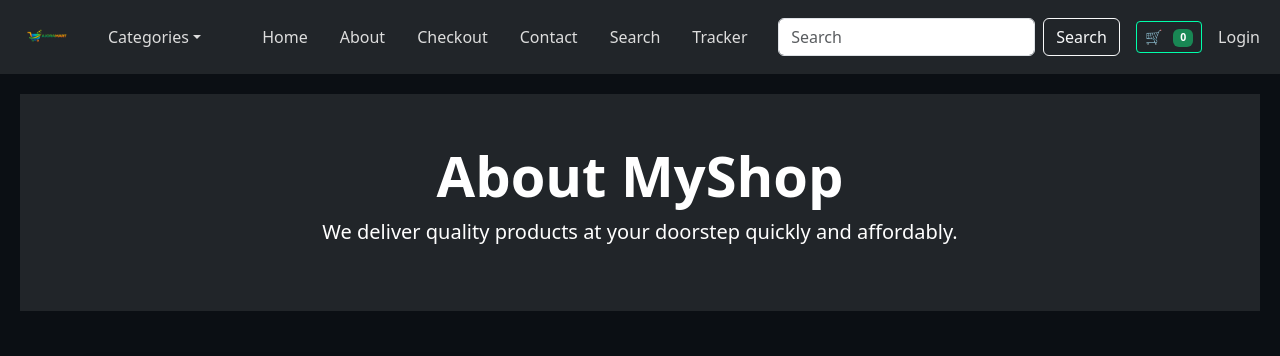
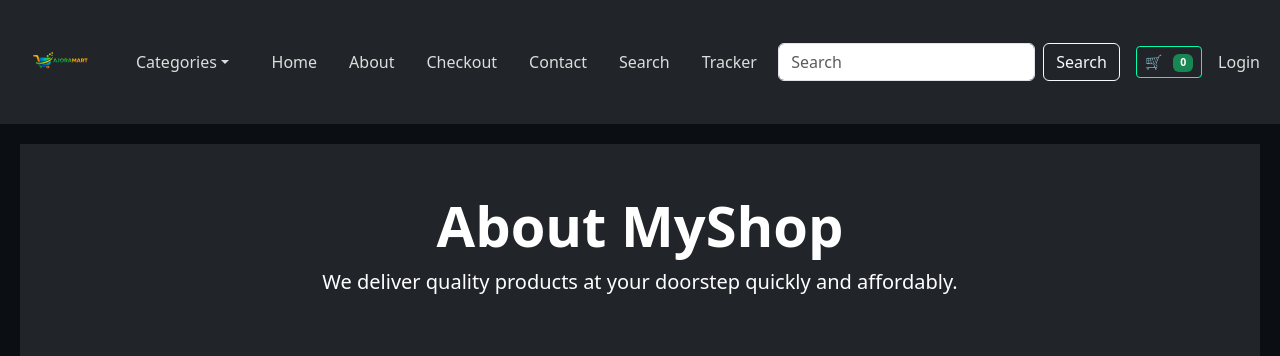
Before and after one commit to officealaj35-oss/django-project, a Django app: page /shop/about/ in a window 1280 px wide. Shown: the top 356 px of the page. Run offline with Django 5.2, Linux system fonts and the light colour scheme.

```diff
--- a/shop/templates/shop/besic.html
+++ b/shop/templates/shop/besic.html
@@ -41,6 +41,10 @@ body {
 .container-main {
     padding: 20px;
 }
+.navbar{
+    padding-top: 12px;
+    padding-bottom: 12px;
+}
 </style>
 
 </head>
@@ -55,8 +59,8 @@ body {
     <img src="{% static 'logo/ajoramart.png' %}"
          alt="AJORAMART"
          style="
-            height:48px;
-            width:auto;
+            height:90px;
+            width:100px;
             object-fit:contain;
          ">
 
```
